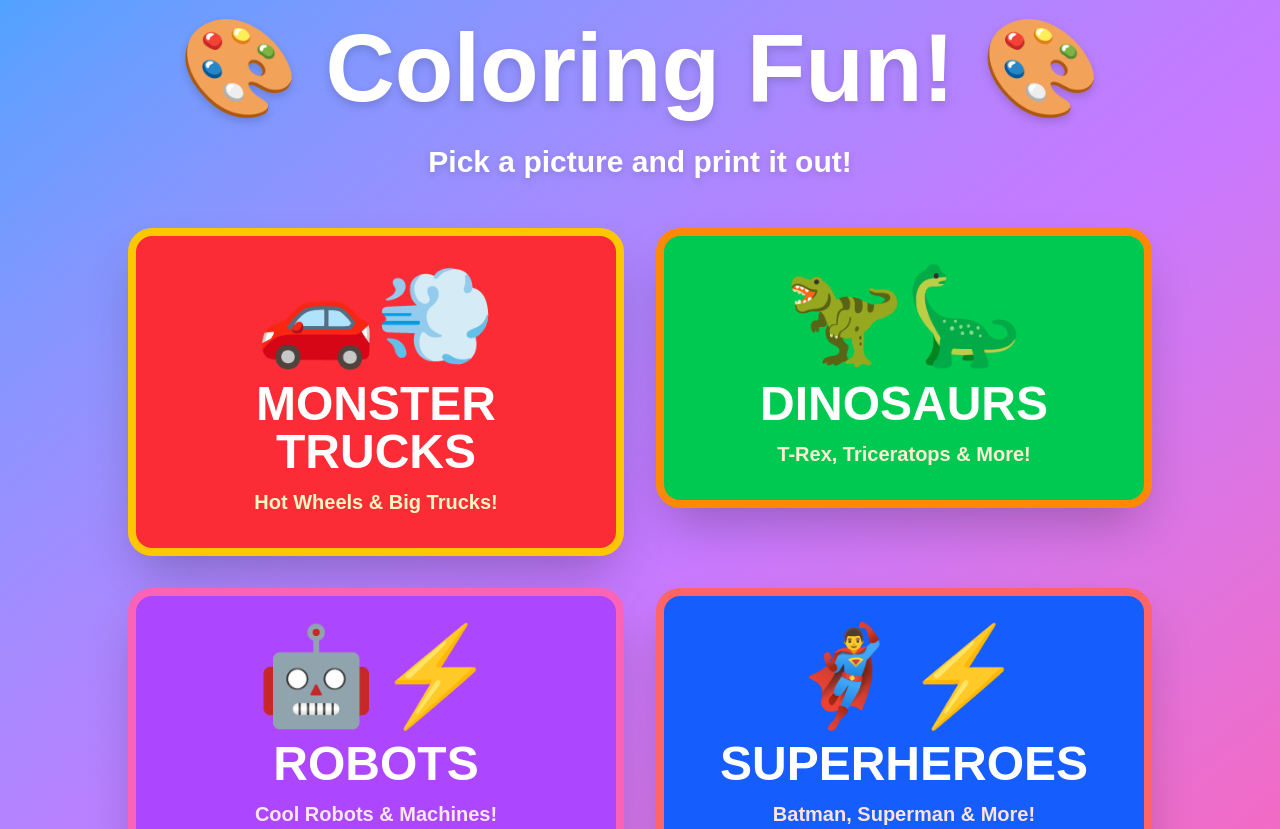
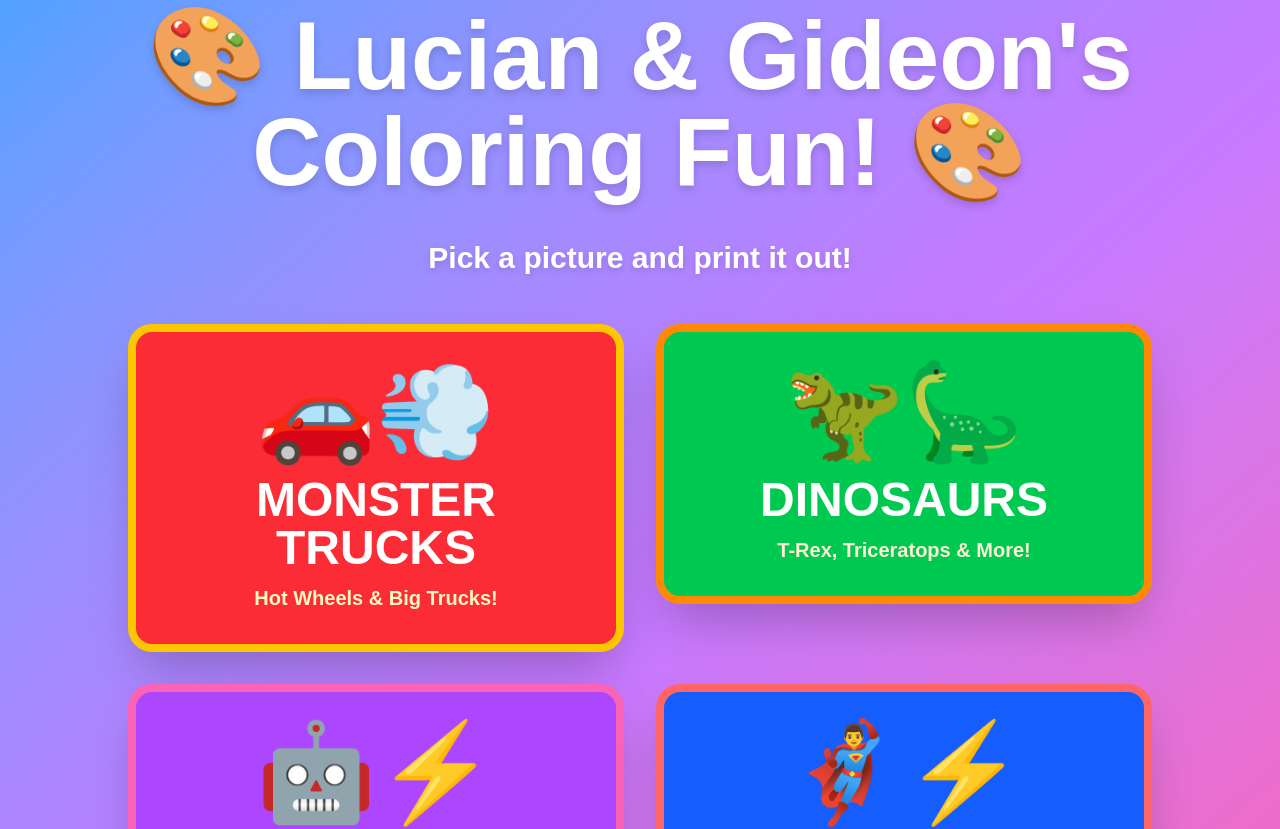
Before and after one commit to rdreilly58/lucianandgideon, a Next.js app: page / in a window 1280 px wide. Shown: the top 829 px of the page. Built offline with nearby package versions, Linux system fonts and the light colour scheme.

Commit message:
Add Lucian & Gideon to title

```diff
--- a/app/page.tsx
+++ b/app/page.tsx
@@ -7,7 +7,7 @@ export default function Home() {
         {/* Header */}
         <div className="text-center mb-12">
           <h1 className="text-6xl md:text-8xl font-black text-white drop-shadow-lg mb-4 animate-bounce">
-            🎨 Coloring Fun! 🎨
+            🎨 Lucian & Gideon's Coloring Fun! 🎨
           </h1>
           <p className="text-2xl md:text-3xl font-bold text-white drop-shadow-md">
             Pick a picture and print it out!
```
